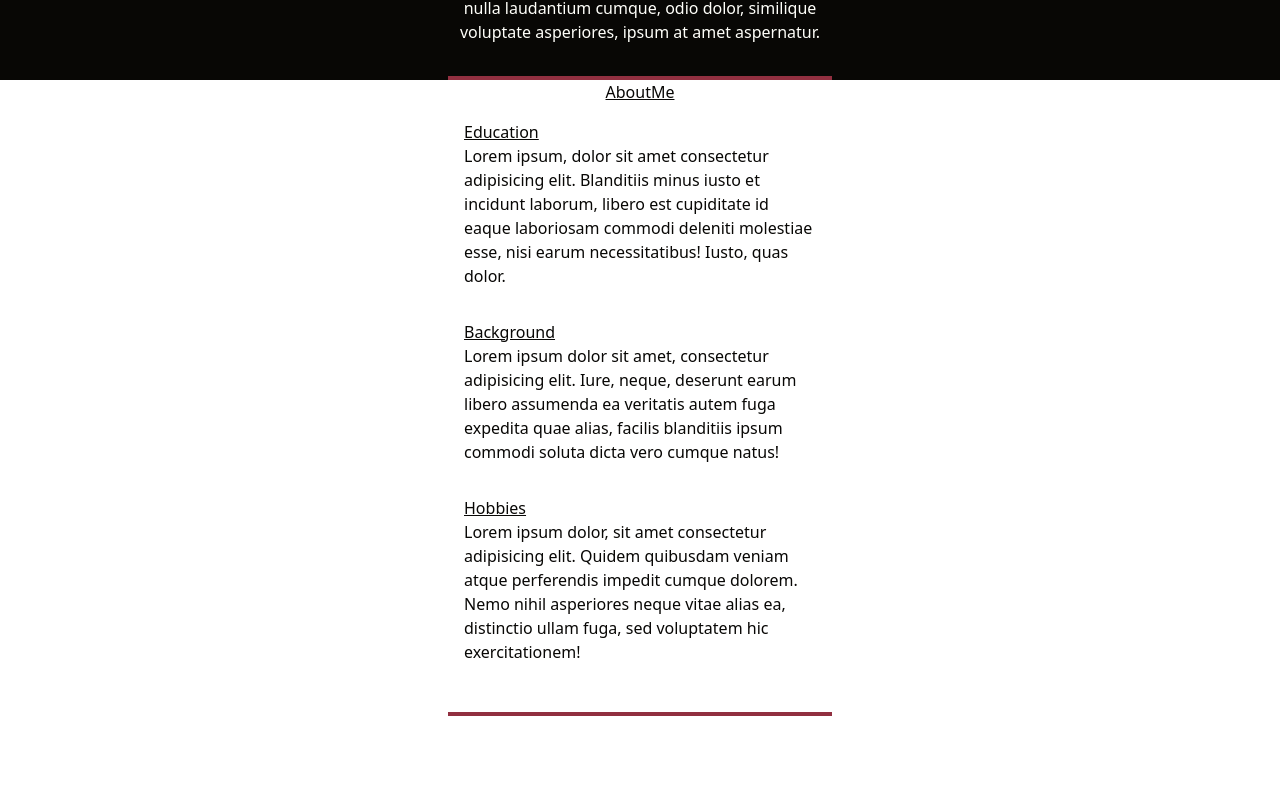
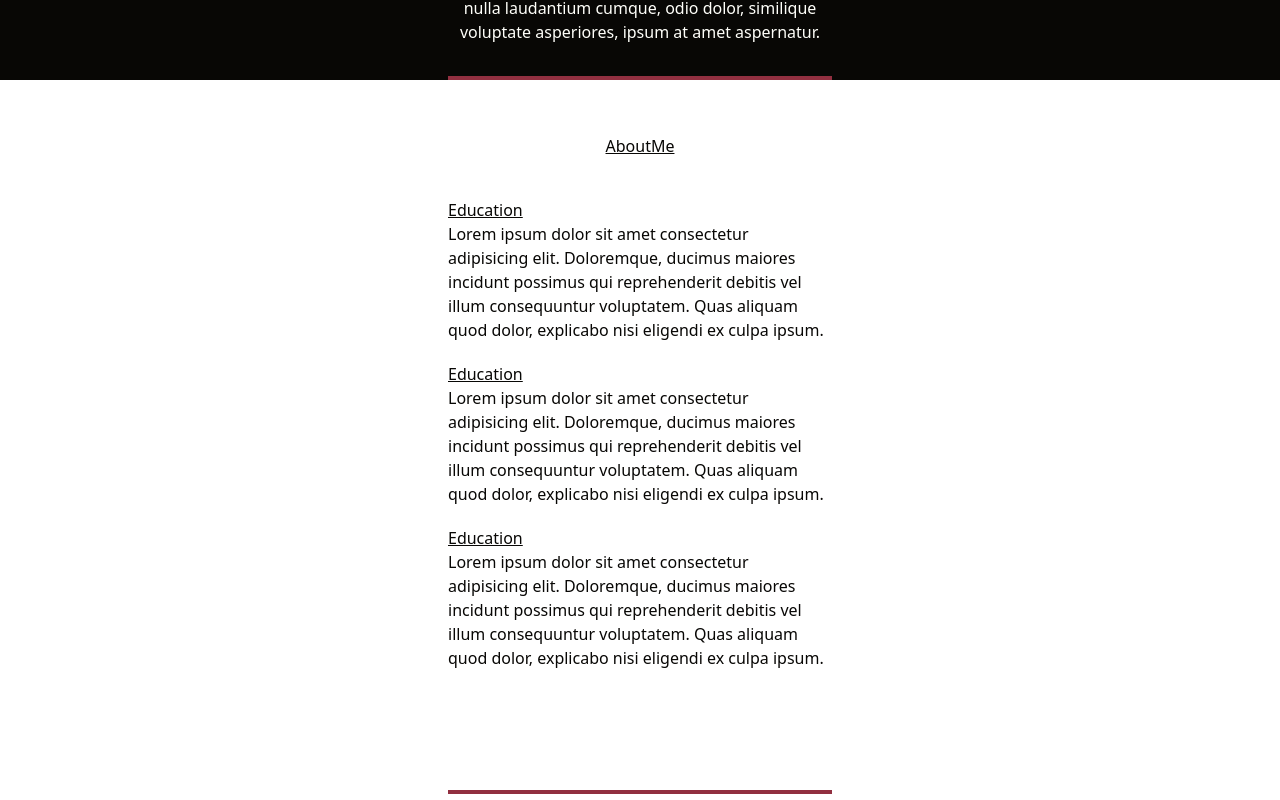
Before and after one commit to Kye-Working/Website, a React (Create React App) app in the folder my-project/: page / in a window 1280 px wide. Shown: the part 572-1372 px from the top of the page. Built offline with nearby package versions, Linux system fonts and the light colour scheme.

Commit message:
About-Me
About-Me : Revamped

```diff
--- a/my-project/src/Components/About.jsx
+++ b/my-project/src/Components/About.jsx
@@ -1,43 +1,45 @@
 function About() {
   return (
-    <div className=" text-[#080705] flex flex-col justify-center items-center mt-0">
+    <div className="h-[40rem] text-[#080705] flex flex-col justify-center items-center mt-16">
       <h1>
         <u>AboutMe</u>
       </h1>
-      <div className="w-96 p-4">
-        <h1>
+      <div className=" flex flex-col 2xl:space-x-20 2xl:flex-row p-5 mt-5">
+        <div className="w-96 mb-5">
+          <h2>
             <u>Education</u>
-        </h1>
+          </h2>
           <p>
-          Lorem ipsum, dolor sit amet consectetur adipisicing elit. Blanditiis
-          minus iusto et incidunt laborum, libero est cupiditate id eaque
-          laboriosam commodi deleniti molestiae esse, nisi earum necessitatibus!
-          Iusto, quas dolor.
+            Lorem ipsum dolor sit amet consectetur adipisicing elit. Doloremque,
+            ducimus maiores incidunt possimus qui reprehenderit debitis vel
+            illum consequuntur voluptatem. Quas aliquam quod dolor, explicabo
+            nisi eligendi ex culpa ipsum.
           </p>
         </div>
-      <div className="w-96 p-4">
-        <h1>
-          <u>Background</u>
-        </h1>
+        <div className="w-96 mb-5">
+          <h2>
+            <u>Education</u>
+          </h2>
           <p>
-          Lorem ipsum dolor sit amet, consectetur adipisicing elit. Iure, neque,
-          deserunt earum libero assumenda ea veritatis autem fuga expedita quae
-          alias, facilis blanditiis ipsum commodi soluta dicta vero cumque
-          natus!
+            Lorem ipsum dolor sit amet consectetur adipisicing elit. Doloremque,
+            ducimus maiores incidunt possimus qui reprehenderit debitis vel
+            illum consequuntur voluptatem. Quas aliquam quod dolor, explicabo
+            nisi eligendi ex culpa ipsum.
           </p>
         </div>
-      <div className="w-96 p-4">
-        <h1>
-          <u>Hobbies</u>
-        </h1>
+        <div className="w-96 mb-5">
+          <h2>
+            <u>Education</u>
+          </h2>
           <p>
-          Lorem ipsum dolor, sit amet consectetur adipisicing elit. Quidem
-          quibusdam veniam atque perferendis impedit cumque dolorem. Nemo nihil
-          asperiores neque vitae alias ea, distinctio ullam fuga, sed voluptatem
-          hic exercitationem!
+            Lorem ipsum dolor sit amet consectetur adipisicing elit. Doloremque,
+            ducimus maiores incidunt possimus qui reprehenderit debitis vel
+            illum consequuntur voluptatem. Quas aliquam quod dolor, explicabo
+            nisi eligendi ex culpa ipsum.
           </p>
         </div>
-      <div className="w-96 border-b-4 border-[#912F40] mt-8 "></div>
+      </div>
+      <div className="w-96 border-b-4 border-[#912F40] 2xl:mt-40 mt-20"></div>
     </div>
   );
 }
--- a/my-project/src/Components/Projects.jsx
+++ b/my-project/src/Components/Projects.jsx
@@ -19,11 +19,7 @@ function Project() {
         </p>
       </div>
       <div className="border-4 rounded-xl text-center border-[#080705]">
-        {" "}
         <img src={website} alt="" className="w-96 rounded-l" />
-        <h2>
-          <u>Website</u>
-        </h2>
         <p className="w-96">
           Lorem ipsum dolor sit amet consectetur adipisicing elit. Quis, unde
           vero reiciendis dolores eum quo distinctio beatae ratione, eos
```
Lines whose indentation alone changed are shown as unchanged.
